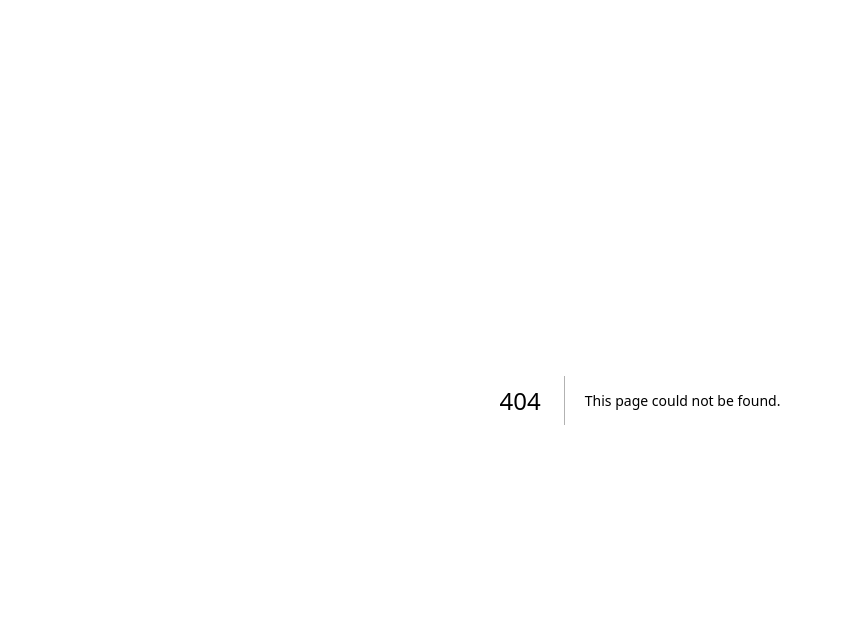
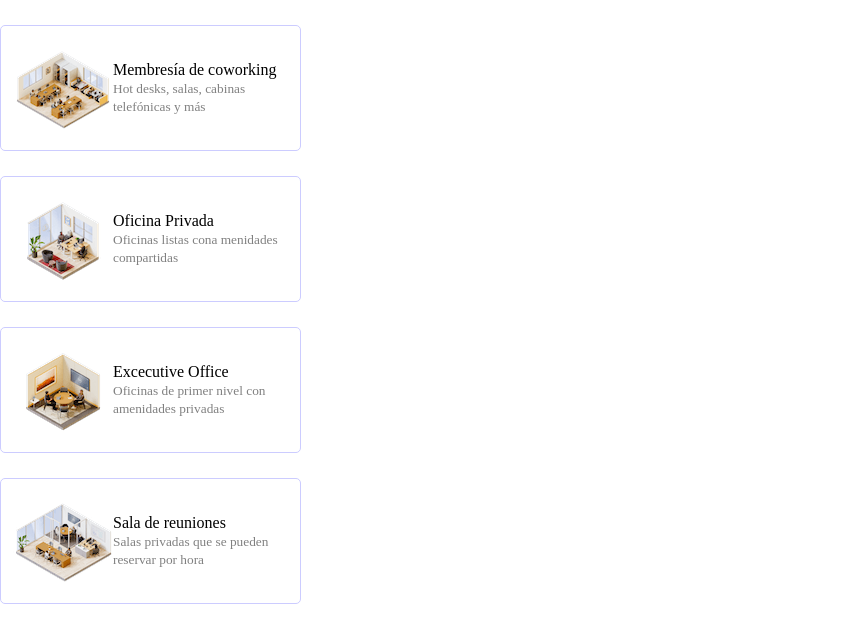
Before and after one commit to 3FE3LE/wework-maquetation, a Next.js app: page /components/LookingFor/ListLookingForCards in a window 1280 px wide. Before the commit this address had no page. Shown: the top 642 px of the page, without its empty margins (0-843 px from the left). Built offline with nearby package versions, Linux system fonts and the light colour scheme; a web font is replaced by a local one.

Commit message:
refactorin on lookingfor components

```diff
--- /dev/null
+++ b/pages/components/LookingFor/ListLookingForCards.jsx
@@ -0,0 +1,49 @@
+import Image from "next/image"
+import img1 from '../../../public/1.png'
+import img2 from '../../../public/2.png'
+import img3 from '../../../public/3.png'
+import img4 from '../../../public/4.png'
+
+const ListLookingForCard = () => {
+  const options = [
+    {
+      img: <Image height={100} width={100} alt={'Membresía de coworking'} className='looking-for__card__img' src={img1} />,
+      title: 'Membresía de coworking',
+      description: 'Hot desks, salas, cabinas telefónicas y más',
+      peopleCapacity: 'Mas de 1'
+    },
+    {
+      img: <Image height={100} width={100} alt={'Oficina Privada'} className='looking-for__card__img' src={img2} />,
+      title: 'Oficina Privada',
+      description: 'Oficinas listas cona menidades compartidas',
+      peopleCapacity: '1-20+'
+    },
+    {
+      img: <Image height={100} width={100} alt={'Excecutive Office'} className='looking-for__card__img' src={img3} />,
+      title: 'Excecutive Office',
+      description: 'Oficinas de primer nivel con amenidades privadas',
+      peopleCapacity: '1-100'
+    },
+    {
+      img: <Image height={100} width={100} alt={'Sala de reuniones'} className='looking-for__card__img' src={img4} />,
+      title: 'Sala de reuniones',
+      description: 'Salas privadas que se pueden reservar por hora',
+      peopleCapacity: '1-20'
+    },
+  ]
+  return (
+    <>
+      {options.map((option, i) => (
+        <div key={i} className='looking-for__card'>
+          {option.img}
+          <div>
+            <p>{option.title}</p>
+            <span className='looking-for__description'>{option.description}</span>
+          </div>
+        </div>
+      ))}
+    </>
+  )
+}
+
+export default ListLookingForCard
```
Also changed, not shown: pages/components/LookingFor/LookingForCard.jsx (deleted, +0 -16 lines), pages/components/LookingFor/index.jsx (+2 -36 lines).
